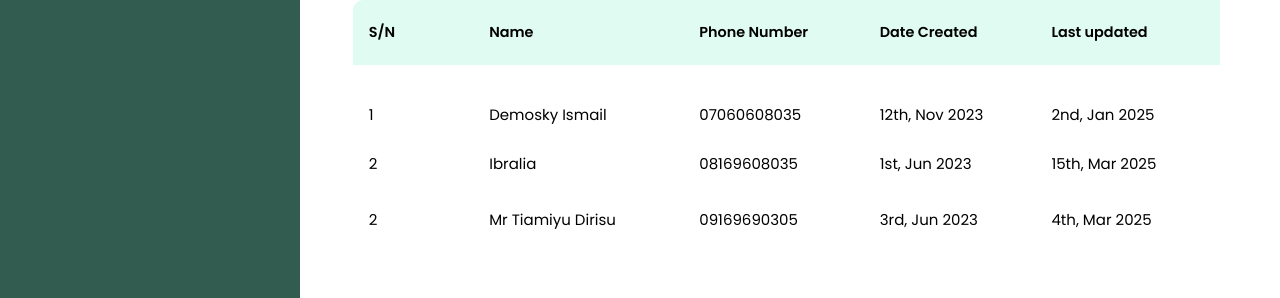
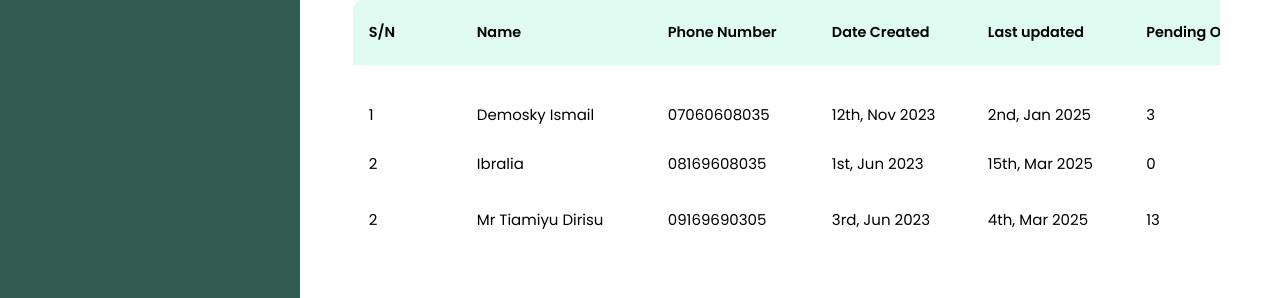
Before and after one commit to toriola998/Grandeur-Admin, a React (Vite) app: page / in a window 1280 px wide. Shown: the part 259-557 px from the top of the page. Built offline with nearby package versions, Linux system fonts and the light colour scheme.

Commit message:
ADD: added changes

```diff
--- a/src/main.jsx
+++ b/src/main.jsx
@@ -1,7 +1,7 @@
 import React from "react";
 import ReactDOM from "react-dom/client";
 import { createBrowserRouter, RouterProvider } from "react-router-dom";
-import { Home, Customer } from "./routes/index";
+import { Home, Customer, CreateCustomerProfile } from "./routes/index";
 import "./styles/index.css";
 
 const router = createBrowserRouter([
@@ -13,6 +13,10 @@ const router = createBrowserRouter([
       path: "/customer/:id",
       element: <Customer />,
    },
+   {
+      path: "/create-customer-profile",
+      element: <CreateCustomerProfile />,
+   },
 ]);
 
 ReactDOM.createRoot(document.getElementById("root")).render(
--- /dev/null
+++ b/src/routes/CreateCustomerProfile.jsx
@@ -0,0 +1,29 @@
+
+import * as Tabs from "@radix-ui/react-tabs";
+import PageLayout from "../components/layouts/PageLayout";
+import InputField from "../components/input-fields/InputField";
+
+export default function CreateCustomerProflie() {
+   return (
+      <PageLayout title="Create Customer Profile">
+         {/* <Tabs.Root defaultValue="basic-info" className="mt-16">
+            <Tabs.List className="border-b border-grey-3 mb-10">
+               <Tabs.Trigger value="basic-info" className="tab-trigger">
+                  Basic Info
+               </Tabs.Trigger>
+               <Tabs.Trigger value="order" className="tab-trigger">
+                  Orders
+               </Tabs.Trigger>
+            </Tabs.List>
+
+            <Tabs.Content value="basic-info">
+               <Measurement />
+            </Tabs.Content>
+
+            <Tabs.Content value="order">
+               <CustomerOrders />
+            </Tabs.Content>
+         </Tabs.Root> */}
+      </PageLayout>
+   );
+}
--- a/src/routes/Home.jsx
+++ b/src/routes/Home.jsx
@@ -20,7 +20,7 @@ export default function Home() {
          </div>
 
          <div className="table-container">
-            <table className="w-[900px] lg:w-[1100px] customer-table">
+            <table className="w-[900px] lg:w-[1000px] customer-table">
                <thead>
                   <tr>
                      <th className="pr-10 pl-4">S/N</th>
@@ -41,7 +41,7 @@ export default function Home() {
                      </td>
                      <td>12th, Nov 2023</td>
                      <td>2nd, Jan 2025</td>
-                     <tr>3</tr>
+                     <td>3</td>
                      <td>
                         <Link to="/">
                            <span className="material-symbols-outlined">
@@ -58,7 +58,7 @@ export default function Home() {
                      </td>
                      <td>1st, Jun 2023</td>
                      <td>15th, Mar 2025</td>
-                     <tr>0</tr>
+                     <td>0</td>
                      <td>
                         <Link to="/">
                            <span className="material-symbols-outlined">
@@ -76,7 +76,7 @@ export default function Home() {
                      </td>
                      <td>3rd, Jun 2023</td>
                      <td>4th, Mar 2025</td>
-                     <tr>13</tr>
+                     <td>13</td>
                      <td>
                         <Link to="/">
                            <span className="material-symbols-outlined">
--- a/src/routes/index.js
+++ b/src/routes/index.js
@@ -1,2 +1,3 @@
 export { default as Home } from "./Home";
 export { default as Customer } from "./Customer";
+export { default as CreateCustomerProfile } from "./CreateCustomerProfile";
```
Also changed, not shown: 1 other file (tests, documents, lock files or other folders).
